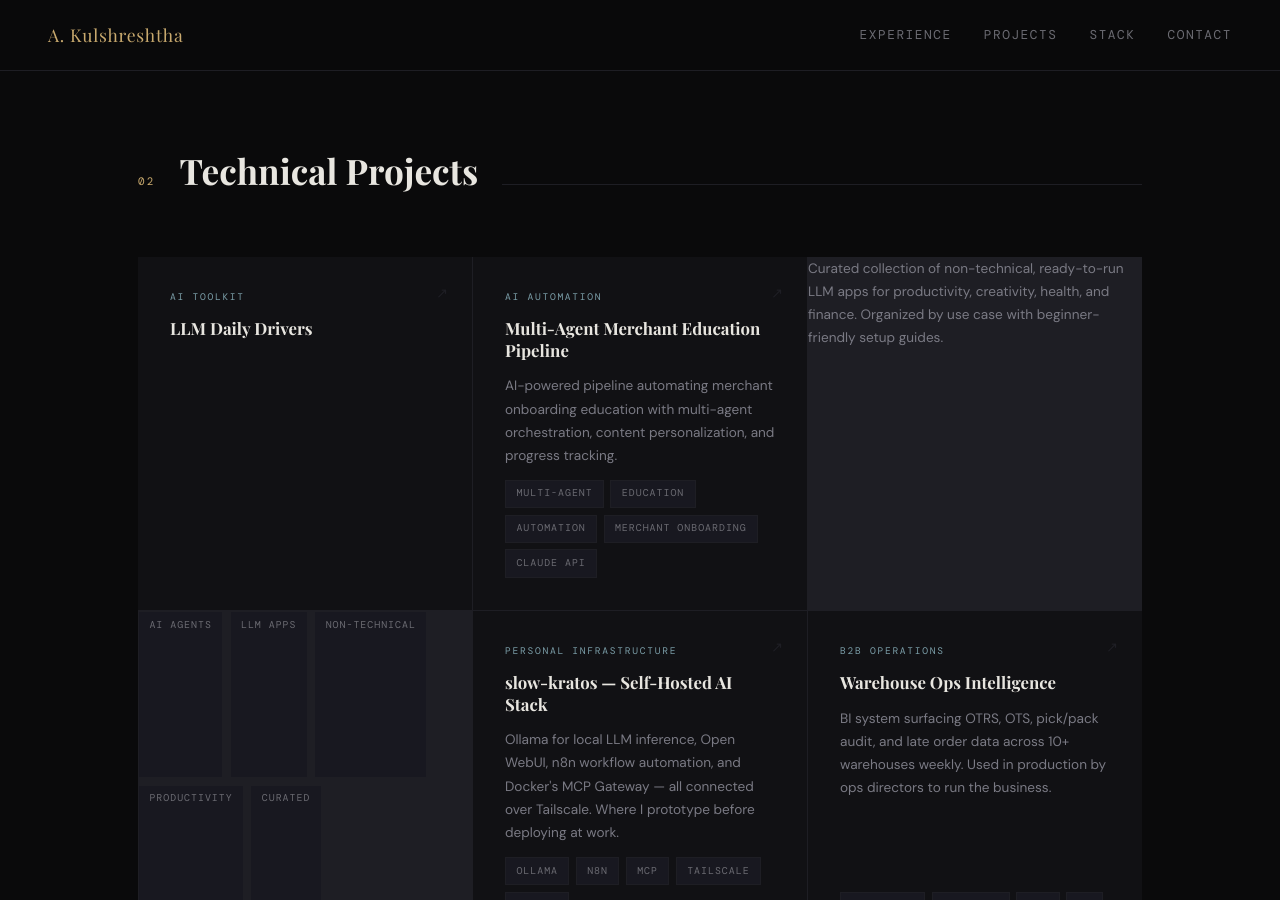
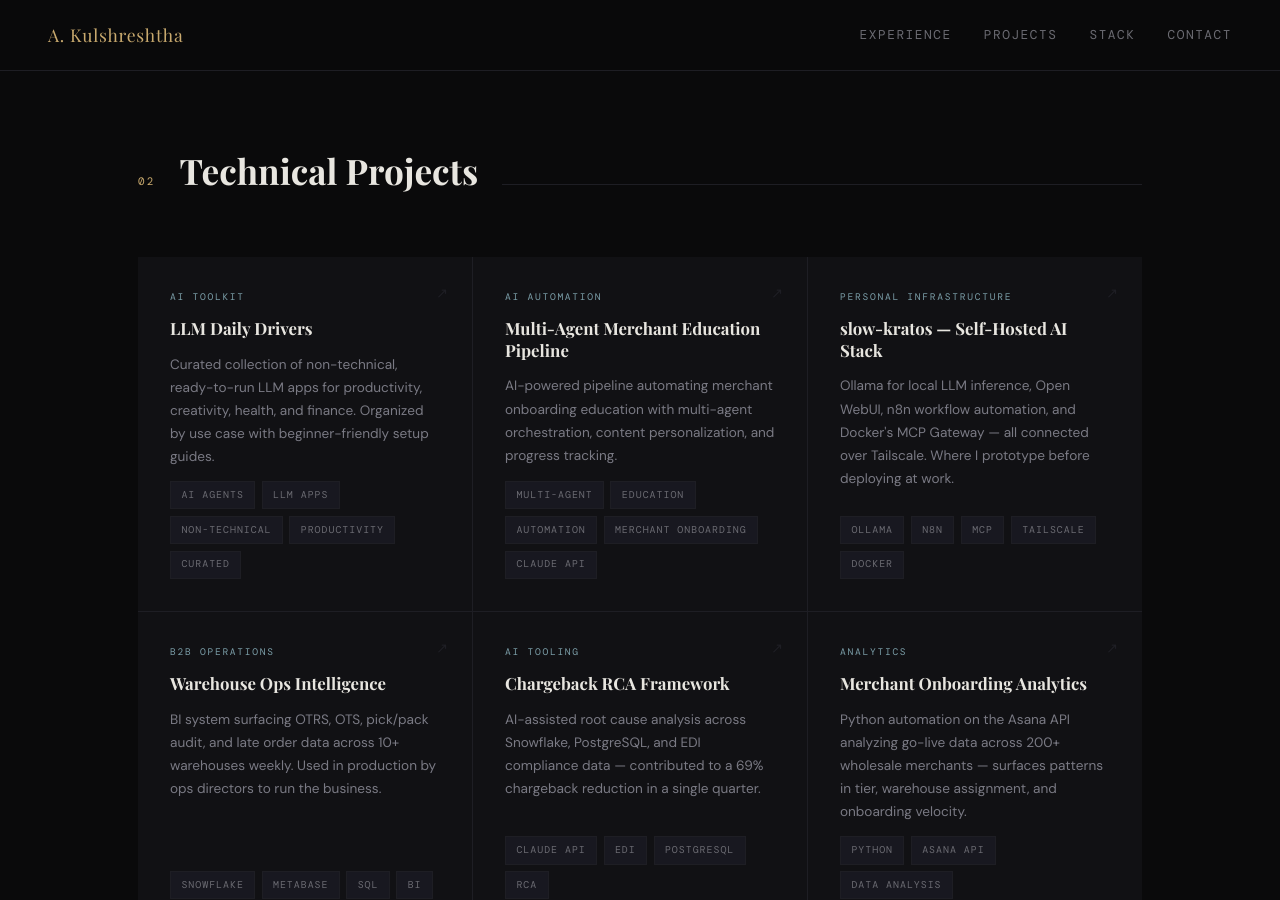
Before and after one commit to arjkul/skills-github-pages, a Jekyll site: the page built from index.md, in a window 1280 px wide and 900 px high, scrolled down 2812 px. Built offline with Jekyll 4.4.1, drawn with Linux system fonts in a browser that asks for light colours; some web fonts are replaced.

Commit message:
Fix broken project cards HTML structure in portfolio

```diff
--- a/index.md
+++ b/index.md
@@ -163,6 +163,11 @@ description: Senior leader driving end-to-end transformation, operational excell
     <a class="project-card reveal" href="https://github.com/arjkul/llm-daily-drivers" target="_blank">
       <span class="project-type">AI Toolkit</span>
       <h3 class="project-name">LLM Daily Drivers</h3>
+      <p class="project-desc">Curated collection of non-technical, ready-to-run LLM apps for productivity, creativity, health, and finance. Organized by use case with beginner-friendly setup guides.</p>
+      <div class="tag-list">
+        <span class="tag">AI Agents</span><span class="tag">LLM Apps</span><span class="tag">Non-Technical</span><span class="tag">Productivity</span><span class="tag">Curated</span>
+      </div>
+    </a>
 
     <a class="project-card reveal" href="https://github.com/arjkul/multi-agent-merchant-education-pipeline" target="_blank">
       <span class="project-type">AI Automation</span>
@@ -172,12 +177,6 @@ description: Senior leader driving end-to-end transformation, operational excell
         <span class="tag">Multi-Agent</span><span class="tag">Education</span><span class="tag">Automation</span><span class="tag">Merchant Onboarding</span><span class="tag">Claude API</span>
       </div>
     </a>
-      <p class="project-desc">Curated collection of non-technical, ready-to-run LLM apps for productivity, creativity, health, and finance. Organized by use case with beginner-friendly setup guides.</p>
-      <div class="tag-list">
-        <span class="tag">AI Agents</span><span class="tag">LLM Apps</span><span class="tag">Non-Technical</span><span class="tag">Productivity</span><span class="tag">Curated</span>
-      </div>
-    </a>
-
     <a class="project-card reveal" href="https://github.com/arjkul/slow-kratos" target="_blank">
       <span class="project-type">Personal Infrastructure</span>
       <h3 class="project-name">slow-kratos — Self-Hosted AI Stack</h3>
```
